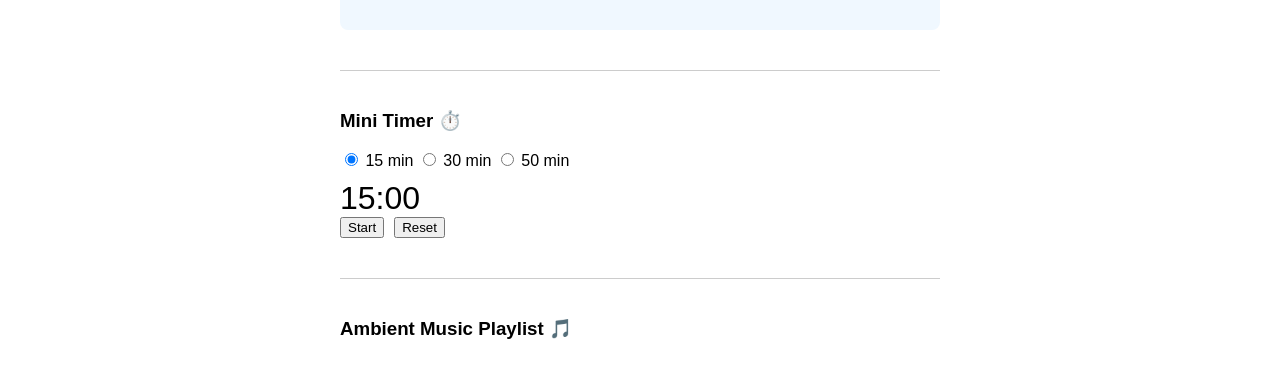
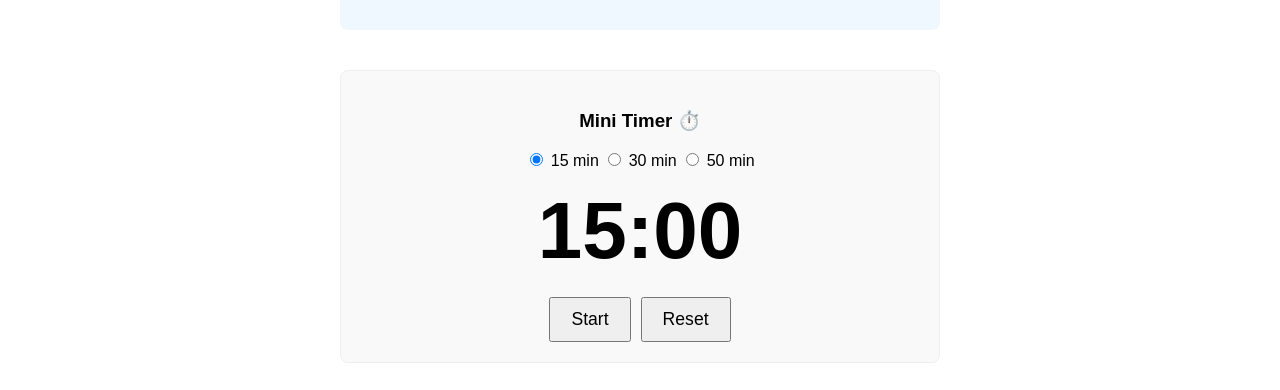
Before and after one commit to sidhutaran07/Test-react-app, a React (Create React App) app: page / in a window 1280 px wide. Shown: the part 562-952 px from the top of the page. Built offline with nearby package versions, Linux system fonts and the light colour scheme; no server answers; sample sign-in values are in the browser's storage.

Commit message:
Update HomePage.js

```diff
--- a/src/components/HomePage.js
+++ b/src/components/HomePage.js
@@ -162,19 +162,40 @@ const HomePage = ({ user }) => {
 
       <ProductivityDashboard />
 
-      <div style={{ marginTop: 40, borderTop: '1px solid #ccc', paddingTop: 20 }}>
+      <div style={{
+  marginTop: '40px',
+  border: '1px solid #eee',
+  borderRadius: '8px',
+  padding: '20px',
+  textAlign: 'center',       // This centers everything
+  backgroundColor: '#f9f9f9'  // Adds a light background
+}}>
   <h3>Mini Timer ⏱️</h3>
-        <div>
+  <div style={{ margin: '15px 0' }}>
     <label><input type="radio" name="timer" checked={timerMinutes === 15} onChange={() => setTimerMinutes(15)} /> 15 min</label>{' '}
     <label><input type="radio" name="timer" checked={timerMinutes === 30} onChange={() => setTimerMinutes(30)} /> 30 min</label>{' '}
     <label><input type="radio" name="timer" checked={timerMinutes === 50} onChange={() => setTimerMinutes(50)} /> 50 min</label>
   </div>
-        <div style={{ fontSize: '2rem', marginTop: 10 }}>{formatTime(timeLeft)}</div>
+
+  {/* Main change is here */}
+  <div style={{
+    fontSize: '5rem',         // Much larger font size
+    fontWeight: 'bold',
+    margin: '10px 0 20px 0'
+  }}>
+    {formatTime(timeLeft)}
+  </div>
+
   <div>
-          {!timerRunning ? <button onClick={startTimer}>Start</button> : <button onClick={pauseTimer}>Pause</button>}
-          <button onClick={resetTimer} style={{ marginLeft: 10 }}>Reset</button>
+    {/* Made the buttons larger */}
+    {!timerRunning ?
+      <button onClick={startTimer} style={{ padding: '10px 20px', fontSize: '1.1rem' }}>Start</button> :
+      <button onClick={pauseTimer} style={{ padding: '10px 20px', fontSize: '1.1rem' }}>Pause</button>
+    }
+    <button onClick={resetTimer} style={{ marginLeft: 10, padding: '10px 20px', fontSize: '1.1rem' }}>Reset</button>
   </div>
 </div>
+
 
       <MusicPlayer />
     </div>
```
Lines whose indentation alone changed are shown as unchanged.
